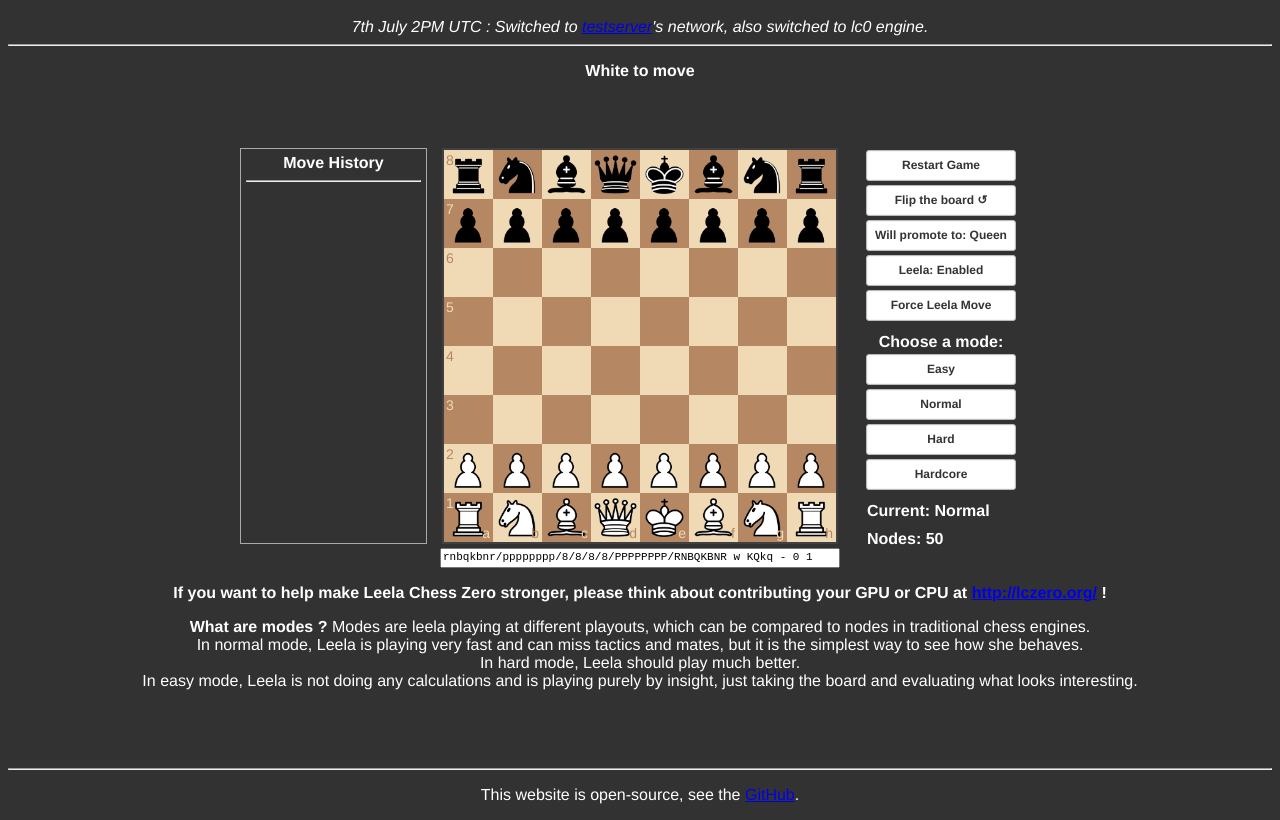
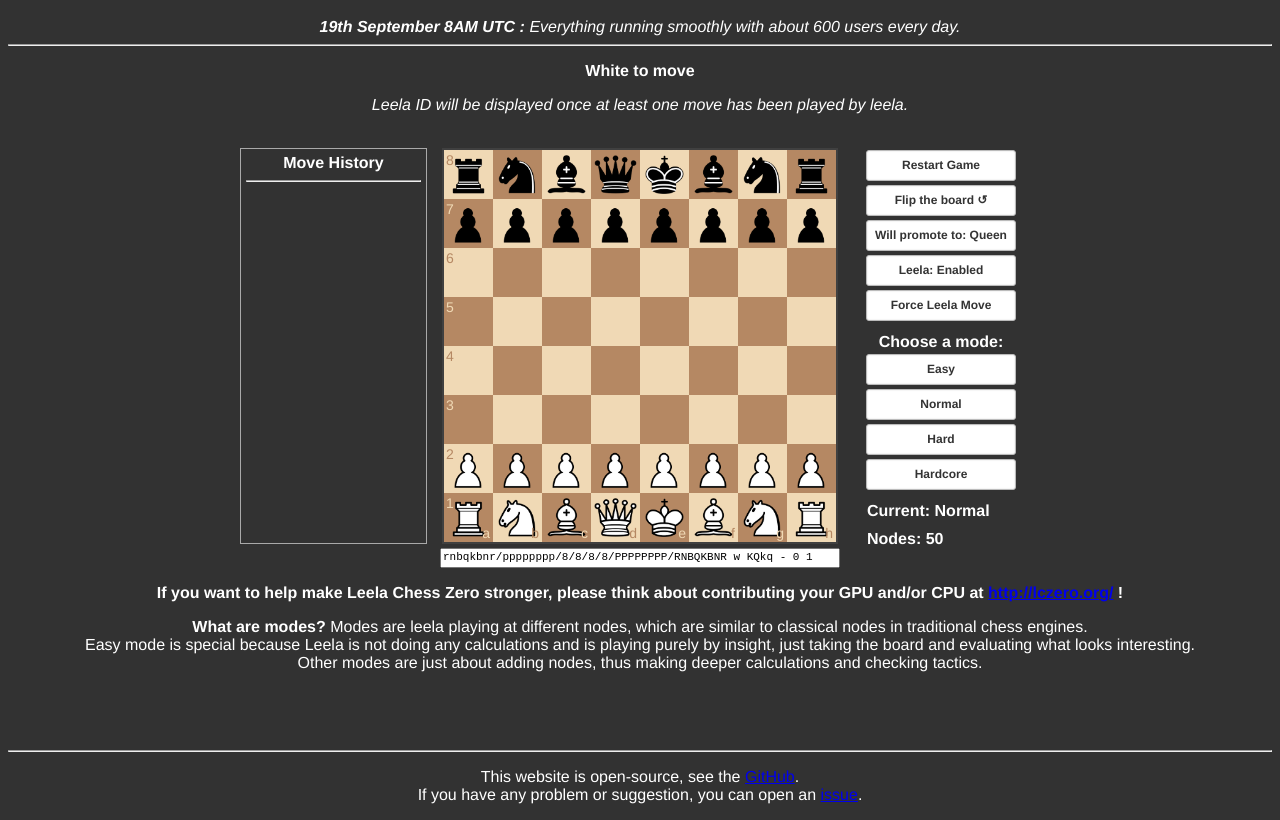
Before and after one commit to Uriopass/LCPlay, a plain HTML site: page Data/index.html in a window 1280 px wide. Shown: the part 48-868 px from the top of the page. Drawn offline with Linux system fonts and the light colour scheme.

Commit message:
Update page with new text and helpful messages

```diff
--- a/Data/index.html
+++ b/Data/index.html
@@ -77,10 +77,10 @@
     </script>
     <h1 style="text-align:center; color: white"> Play against LCZero </h1>
     <div style="text-align: center;">
-	<i style="color: white">7th July 2PM UTC : Switched to <a href="http://testserver.lczero.org/">testserver</a>'s network, also switched to lc0 engine.<br /></i>
+	<i style="color: white"><b>19th September 8AM UTC :</b> Everything running smoothly with about 600 users every day.<br /></i>
     <hr/>
         <p style="color: white"><b><span id="status" ></span></b></p>
-        <p style="color: white"><b><span id="winrate" ><br /><br /></span></b></p>
+        <p style="color: white"><b><span id="winrate" ><i style="font-weight: normal">Leela ID will be displayed once at least one move has been played by leela.</i><br /><br /></span></b></p>
 		<div id="lol" style="margin-left: auto; margin-right: auto; width: 800px; height: 400px; color:white;">
 
 			<div id="historybox">
@@ -111,21 +111,21 @@
 		<textarea id="fenbox" readonly onclick="this.focus();this.select()"></textarea>
 		<div>
         <p style="color: white">
-            <b> If you want to help make Leela Chess Zero stronger, please think about contributing your GPU or CPU at <a href="http://lczero.org/" style=":visited {color: #8b00d0;}">http://lczero.org/</a> !</b>
+            <b> If you want to help make Leela Chess Zero stronger, please think about contributing your GPU and/or CPU at <a href="http://lczero.org/" style=":visited {color: #8b00d0;}">http://lczero.org/</a> !</b>
 			<br />
         </p>
         <p style="color: white">
-            <b> What are modes ? </b> Modes are leela playing at different playouts, which can be compared to nodes in traditional chess engines. <br />
-			In normal mode, Leela is playing very fast and can miss tactics and mates, but it is the simplest way to see how she behaves. <br />
-			In hard mode, Leela should play much better. <br />
-			In easy mode, Leela is not doing any calculations and is playing purely by insight, just taking the board and evaluating what looks interesting. <br />
+            <b> What are modes? </b> Modes are leela playing at different nodes, which are similar to classical nodes in traditional chess engines. <br />
+			Easy mode is special because Leela is not doing any calculations and is playing purely by insight, just taking the board and evaluating what looks interesting. <br />
+			Other modes are just about adding nodes, thus making deeper calculations and checking tactics. <br />
         </p>
 	<br />
 	<br />
 	<br />
 	<hr />
 	<p style="color: white">
-		This website is open-source, see the <a href="https://github.com/Uriopass/LCPlay">GitHub</a>.
+		This website is open-source, see the <a href="https://github.com/Uriopass/LCPlay">GitHub</a>. <br />
+		If you have any problem or suggestion, you can open an <a href="https://github.com/Uriopass/LCPlay/issues/new">issue</a>.
 	</p>
 	</div>
 
```
